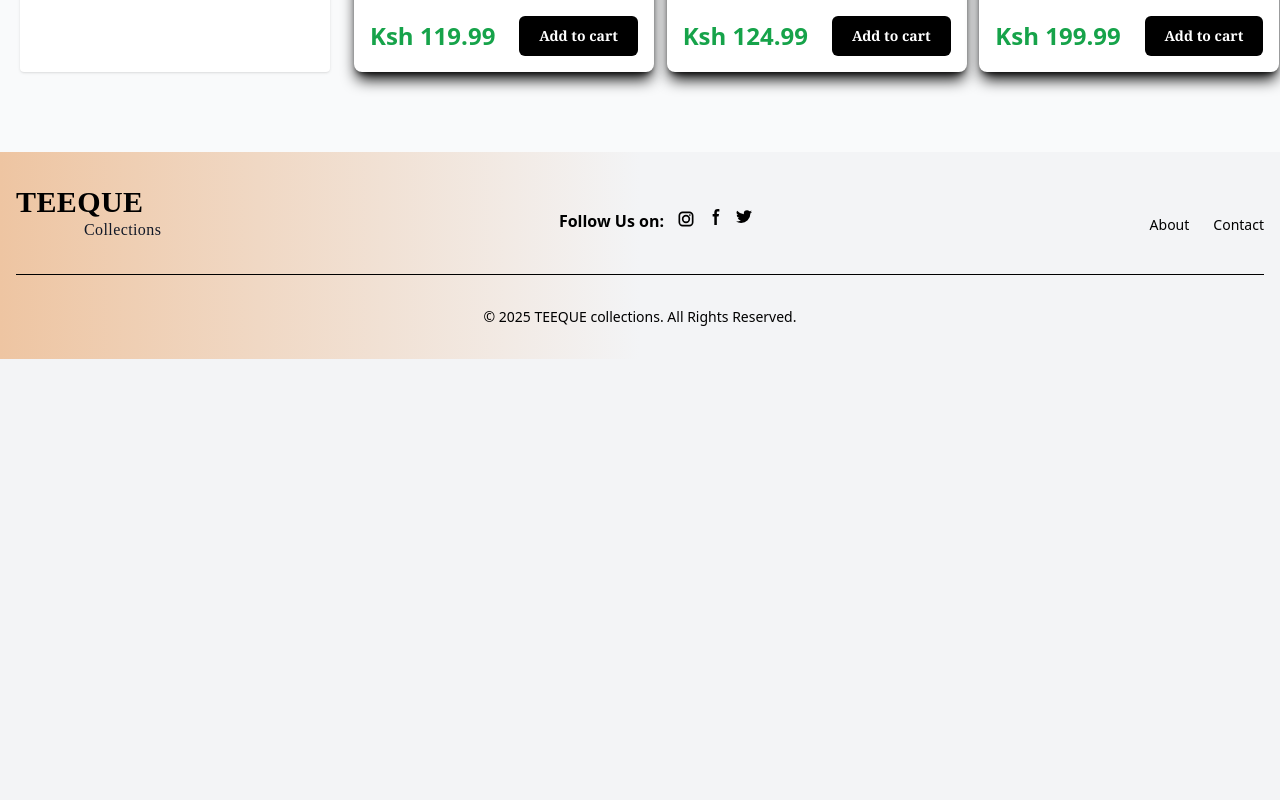
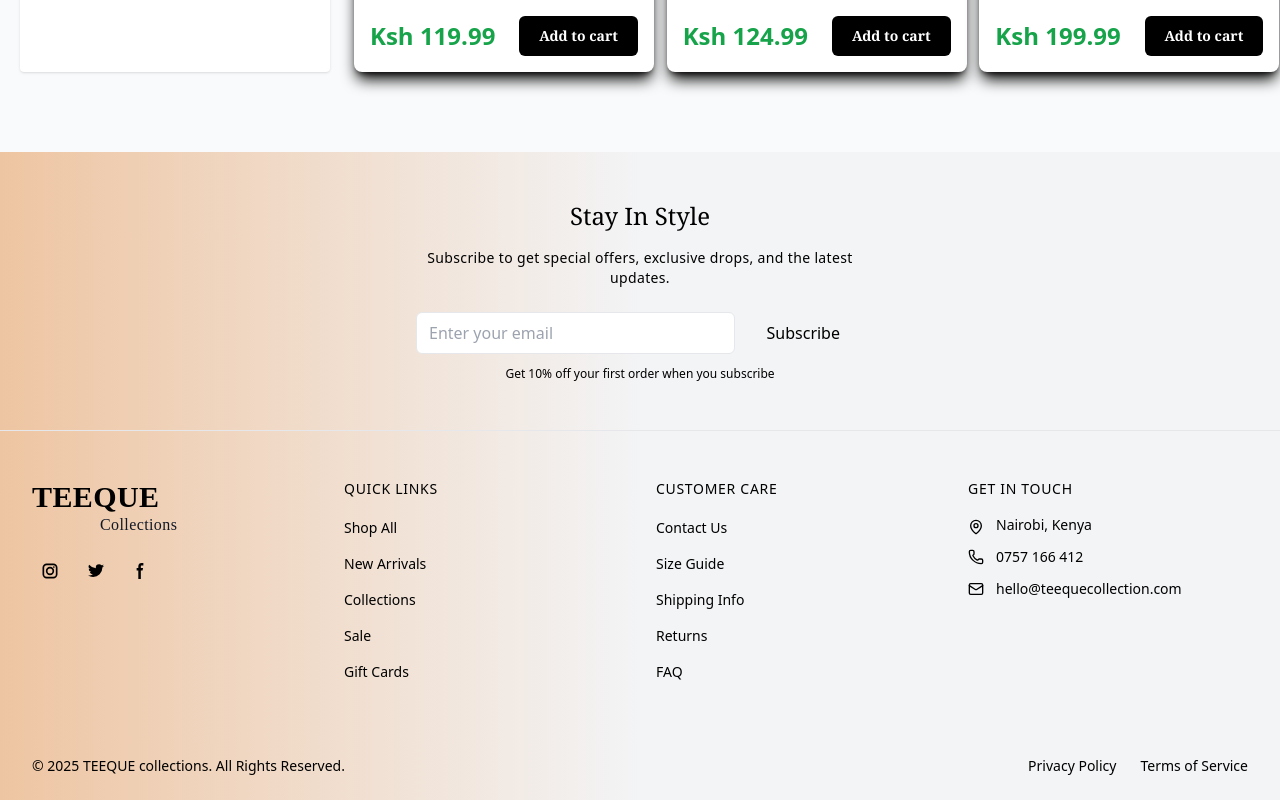
Before and after one commit to Houstin0/teeque_collections, a React (Vite) app: page /#/shop in a window 1280 px wide. Shown: the part 1036-1836 px from the top of the page. Before the commit the page ends 1395 px from the top, so only its background shows below. Built offline with nearby package versions, Linux system fonts and the light colour scheme.

Commit message:
added new footer

```diff
--- a/src/components/footer.jsx
+++ b/src/components/footer.jsx
@@ -1,6 +1,8 @@
-import { useEffect } from "react";
-import { NavLink } from "react-router-dom";
-export default function Footer() {
+import React, { useEffect } from "react";
+import { Link } from 'react-router-dom';
+import { Instagram, Twitter, Facebook, Mail, Phone, MapPin } from 'lucide-react';
+
+const Footer = () => {
   useEffect(() => {
     const yearElement = document.getElementById("currentYear");
     if (yearElement) {
@@ -14,11 +16,53 @@ export default function Footer() {
     });
   };
 
+
+
+  const handleNewsletterSubmit = (e) => {
+    e.preventDefault();
+    alert('Thank you for subscribing! Check your email for a 10% off coupon.');
+  };
+
   return (
-    <footer className="bg-gradient-to-r from-[#EEC5A2] to-gray-100 via-gray-100">
-      <div className="w-full max-w-screen-xl mx-auto p-4 md:py-8">
-   <div className="sm:flex sm:items-center sm:justify-between">
-  <a href="/" className="flex items-center">
+    <footer className="bg-charcoal text-soft-gray">
+      {/* Newsletter Section */}
+      <div className="border-b border-warm-gray">
+        <div className="max-w-7xl mx-auto px-4 sm:px-6 lg:px-8 py-12">
+          <div className="text-center max-w-md mx-auto">
+            <h3 className="font-serif text-2xl text-cream-white mb-4">
+              Stay In Style
+            </h3>
+            <p className="text-sm mb-6 tracking-wide">
+              Subscribe to get special offers, exclusive drops, and the latest updates.
+            </p>
+            <form onSubmit={handleNewsletterSubmit} className="flex space-x-2">
+              <input
+                type="email"
+                placeholder="Enter your email"
+                className="flex-1 bg-warm-gray border border-warm-gray rounded-md px-3 py-2 text-cream-white placeholder:text-soft-gray focus:outline-none focus:ring-2 focus:ring-warm-sage"
+                required
+              />
+              <button
+                type="submit"
+                className="bg-warm-sage hover:bg-opacity-90 text-cream-white px-6 py-2 rounded-md transition"
+              >
+                Subscribe
+              </button>
+            </form>
+            <p className="text-xs mt-3 text-warm-gray">
+              Get 10% off your first order when you subscribe
+            </p>
+          </div>
+        </div>
+      </div>
+
+      {/* Main Footer Content */}
+      <div className="max-w-7xl mx-auto px-4 sm:px-6 lg:px-8 py-12">
+        <div className="grid grid-cols-1 md:grid-cols-2 lg:grid-cols-4 gap-8">
+          {/* Brand Section */}
+          <div className="space-y-4">
+            <div className="flex items-center space-x-2">
+  <Link to="/" className="flex items-center">
     <div
       style={{ fontFamily: "'Cormorant Garamond', serif" }}
       className="flex flex-col items-start leading-none relative tracking-wide self-center"
@@ -28,15 +72,11 @@ export default function Footer() {
         Collections
       </span>
     </div>
-  </a>
+  </Link>
+            </div>
 
-        <ul className="flex justify-center space-x-3 mt-4">
-          <h3 className="font-semibold text-black">Follow Us on:</h3>
-
-          <a
-            href="#"
-            className="text-black hover:text-gray-500"
-          >
+            <div className="flex space-x-3">
+              <button className="p-2 rounded-full text-soft-gray hover:text-warm-sage transition">
                          <svg
               className="w-5 h-5"
               aria-hidden="true"
@@ -53,14 +93,23 @@ export default function Footer() {
                 clipRule="evenodd"
               />
             </svg>
-
-            <span className="sr-only">Instagram page</span>
-          </a>
-
-          <a
-            href="#"
-            className="text-black hover:text-gray-500 ms-5"
+              </button>
+              <button className="p-2 rounded-full text-soft-gray hover:text-warm-sage transition">
+                            <svg
+              className="w-4 h-4"
+              aria-hidden="true"
+              xmlns="http://www.w3.org/2000/svg"
+              fill="currentColor"
+              viewBox="0 0 20 17"
             >
+              <path
+                fillRule="evenodd"
+                d="M20 1.892a8.178 8.178 0 0 1-2.355.635 4.074 4.074 0 0 0 1.8-2.235 8.344 8.344 0 0 1-2.605.98A4.13 4.13 0 0 0 13.85 0a4.068 4.068 0 0 0-4.1 4.038 4 4 0 0 0 .105.919A11.705 11.705 0 0 1 1.4.734a4.006 4.006 0 0 0 1.268 5.392 4.165 4.165 0 0 1-1.859-.5v.05A4.057 4.057 0 0 0 4.1 9.635a4.19 4.19 0 0 1-1.856.07 4.108 4.108 0 0 0 3.831 2.807A8.36 8.36 0 0 1 0 14.184 11.732 11.732 0 0 0 6.291 16 11.502 11.502 0 0 0 17.964 4.5c0-.177 0-.35-.012-.523A8.143 8.143 0 0 0 20 1.892Z"
+                clipRule="evenodd"
+              />
+            </svg>
+              </button>
+              <button className="p-2 rounded-full text-soft-gray hover:text-warm-sage transition">
                            <svg
               className="w-4 h-4"
               aria-hidden="true"
@@ -74,64 +123,115 @@ export default function Footer() {
                 clipRule="evenodd"
               />
             </svg>
-            <span className="sr-only">Facebook page</span>
-          </a>
+              </button>
+            </div>
+          </div>
 
-          <a
-            href="#"
-            className="text-black hover:text-gray-500 ms-5"
+          {/* Quick Links */}
+          <div>
+            <h4 className="font-medium text-cream-white text-sm tracking-wider uppercase mb-4">
+              Quick Links
+            </h4>
+            <ul className="space-y-3">
+              {[
+                { name: 'Shop All', href: '/shop' },
+                { name: 'New Arrivals', href: '/shop?filter=new' },
+                { name: 'Collections', href: '/collections' },
+                { name: 'Sale', href: '/shop?filter=sale' },
+                { name: 'Gift Cards', href: '/gift-cards' }
+              ].map((link) => (
+                <li key={link.name}>
+                  <Link
+                    to={link.href}
+                    className="text-sm hover:text-warm-sage transition-colors duration-200"
                   >
-            <svg
-              className="w-4 h-4"
-              aria-hidden="true"
-              xmlns="http://www.w3.org/2000/svg"
-              fill="currentColor"
-              viewBox="0 0 20 17"
-            >
-              <path
-                fillRule="evenodd"
-                d="M20 1.892a8.178 8.178 0 0 1-2.355.635 4.074 4.074 0 0 0 1.8-2.235 8.344 8.344 0 0 1-2.605.98A4.13 4.13 0 0 0 13.85 0a4.068 4.068 0 0 0-4.1 4.038 4 4 0 0 0 .105.919A11.705 11.705 0 0 1 1.4.734a4.006 4.006 0 0 0 1.268 5.392 4.165 4.165 0 0 1-1.859-.5v.05A4.057 4.057 0 0 0 4.1 9.635a4.19 4.19 0 0 1-1.856.07 4.108 4.108 0 0 0 3.831 2.807A8.36 8.36 0 0 1 0 14.184 11.732 11.732 0 0 0 6.291 16 11.502 11.502 0 0 0 17.964 4.5c0-.177 0-.35-.012-.523A8.143 8.143 0 0 0 20 1.892Z"
-                clipRule="evenodd"
-              />
-            </svg>
-            <span className="sr-only">Twitter page</span>
-          </a>
-        </ul>
-
-  {/* Nav Links */}
-<ul className="flex flex-wrap items-center my-6 text-sm font-medium sm:mb-0 text-black justify-end w-full sm:w-auto">
-    <li>
-      <NavLink
-        to="/"
-        onClick={scrollToTop}
-        className="hover:underline me-4 md:me-6"
-      >
-        About
-      </NavLink>
+                    {link.name}
+                  </Link>
                 </li>
-    <li>
-      <NavLink
-        to="/"
-        onClick={scrollToTop}
-        className="hover:underline"
-      >
-        Contact
-      </NavLink>
-    </li>
+              ))}
             </ul>
           </div>
 
+          {/* Customer Care */}
+          <div>
+            <h4 className="font-medium text-cream-white text-sm tracking-wider uppercase mb-4">
+              Customer Care
+            </h4>
+            <ul className="space-y-3">
+              {[
+                { name: 'Contact Us', href: '/contact' },
+                { name: 'Size Guide', href: '/size-guide' },
+                { name: 'Shipping Info', href: '/shipping' },
+                { name: 'Returns', href: '/returns' },
+                { name: 'FAQ', href: '/faq' }
+              ].map((link) => (
+                <li key={link.name}>
+                  <Link
+                    to={link.href}
+                    className="text-sm hover:text-warm-sage transition-colors duration-200"
+                  >
+                    {link.name}
+                  </Link>
+                </li>
+              ))}
+            </ul>
+          </div>
 
+          {/* Contact Info */}
+          <div>
+            <h4 className="font-medium text-cream-white text-sm tracking-wider uppercase mb-4">
+              Get In Touch
+            </h4>
+            <div className="space-y-3">
+              <div className="flex items-start space-x-3">
+                <MapPin size={16} className="text-warm-sage mt-1 flex-shrink-0" />
+                <p className="text-sm">
+                  {/* 123 Fashion Street<br /> */}
+                  Nairobi, Kenya
+                </p>
+              </div>
+              <div className="flex items-center space-x-3">
+                <Phone size={16} className="text-warm-sage flex-shrink-0" />
+                <p className="text-sm"> 0757 166 412</p>
+              </div>
+              <div className="flex items-center space-x-3">
+                <Mail size={16} className="text-warm-sage flex-shrink-0" />
+                <p className="text-sm">hello@teequecollection.com</p>
+              </div>
+            </div>
+          </div>
+        </div>
+      </div>
 
+      {/* Separator */}
+      <div className="h-px w-full bg-warm-gray"></div>
 
-        <hr className="my-6 border-black sm:mx-auto lg:my-8" />
+      {/* Bottom Footer */}
+      <div className="max-w-7xl mx-auto px-4 sm:px-6 lg:px-8 py-6">
+        <div className="flex flex-col md:flex-row justify-between items-center space-y-4 md:space-y-0">
+          <p className="text-sm text-warm-gray">
                    <span
           id="currentYear"
           className="block text-sm text-black sm:text-center "
         >
           {" "}
         </span>
+          </p>
+          <div className="flex space-x-6">
+            <Link to="/privacy" className="text-sm text-warm-gray hover:text-warm-sage transition-colors">
+              Privacy Policy
+            </Link>
+            <Link to="/terms" className="text-sm text-warm-gray hover:text-warm-sage transition-colors">
+              Terms of Service
+            </Link>
+            {/* <Link to="/cookies" className="text-sm text-warm-gray hover:text-warm-sage transition-colors">
+              Cookie Policy
+            </Link> */}
+          </div>
+        </div>
       </div>
     </footer>
   );
-}
+};
+
+export default Footer;
```
Lines whose indentation alone changed are shown as unchanged.
